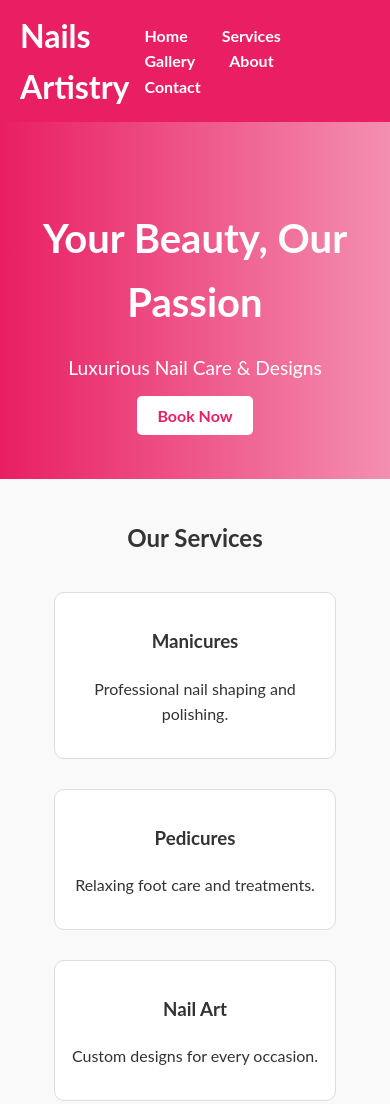
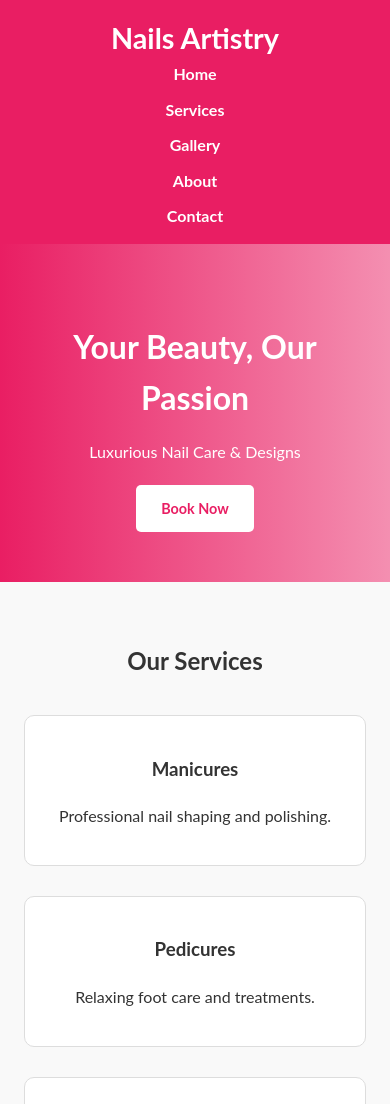
Before and after one commit to Kushal007-Bhandari/nail-salon-site, a plain HTML site: page index.html in a window 390 px wide. Shown: the top 1104 px of the page. Drawn offline with Linux system fonts and the light colour scheme.

Commit message:
Updated CSS

```diff
--- a/style.css
+++ b/style.css
@@ -7,80 +7,152 @@ body {
     color: #333;
     line-height: 1.6;
 }
+
+/* Header */
 header {
     display: flex;
     justify-content: space-between;
     align-items: center;
     background-color: #e91e63;
     color: white;
-    padding: 10px 20px;
+    padding: 15px 20px;
+    flex-wrap: wrap;
 }
+
 header .logo h1 {
     margin: 0;
+    font-size: 1.8rem;
 }
+
+nav {
+    display: flex;
+    flex-wrap: wrap;
+    gap: 15px;
+}
+
 nav a {
     color: white;
     text-decoration: none;
-    margin: 0 15px;
     font-weight: bold;
 }
+
 nav a:hover, nav a:focus {
     text-decoration: underline;
 }
+
+/* Responsive Navigation */
+@media (max-width: 768px) {
+    header {
+        flex-direction: column;
+        text-align: center;
+    }
+    nav {
+        justify-content: center;
+        flex-direction: column;
+        gap: 10px;
+    }
+}
+
+/* Hero Section */
 .hero {
     text-align: center;
     padding: 50px 20px;
     background: linear-gradient(to right, #e91e63, #f48fb1);
     color: white;
 }
+
 .hero h2 {
     font-size: 2.5rem;
     margin-bottom: 10px;
 }
+
 .hero p {
     font-size: 1.2rem;
     margin-bottom: 20px;
 }
+
 .hero .btn {
-    padding: 10px 20px;
+    padding: 12px 25px;
     background-color: white;
     color: #e91e63;
     text-decoration: none;
     font-weight: bold;
     border-radius: 5px;
+    display: inline-block;
+    font-size: 1rem;
 }
+
 .hero .btn:hover, .hero .btn:focus {
     background-color: #f8bbd0;
 }
+
+/* Services Section */
 .services-overview {
     text-align: center;
+    padding: 40px 20px;
+}
+
+.services-overview .service {
+    margin: 15px auto;
     padding: 20px;
-}
-.services-overview .service {
-    margin: 15px;
-    padding: 15px;
     border: 1px solid #ddd;
     border-radius: 10px;
     background-color: #fff;
     display: inline-block;
-    width: 250px;
+    width: 100%;
+    max-width: 300px;
     transition: transform 0.3s ease, box-shadow 0.3s ease;
 }
+
 .services-overview .service:hover {
     transform: translateY(-5px);
     box-shadow: 0 5px 15px rgba(0, 0, 0, 0.1);
 }
+
+@media (min-width: 768px) {
+    .services-overview {
+        display: flex;
+        flex-wrap: wrap;
+        justify-content: center;
+    }
+}
+
+/* Testimonials */
+.testimonials {
+    text-align: center;
+    padding: 30px;
+    background-color: #fbe9e7;
+    font-style: italic;
+}
+
+/* Footer */
 footer {
     background-color: #333;
     color: white;
     text-align: center;
-    padding: 10px;
-    margin-top: 20px;
+    padding: 15px;
 }
+
 footer a {
     color: #e91e63;
     text-decoration: none;
 }
+
 footer a:hover, footer a:focus {
     text-decoration: underline;
 }
+
+/* Mobile-First Responsive Design */
+@media (max-width: 480px) {
+    .hero h2 {
+        font-size: 2rem;
+    }
+
+    .hero p {
+        font-size: 1rem;
+    }
+
+    .hero .btn {
+        font-size: 0.9rem;
+    }
+}
```
